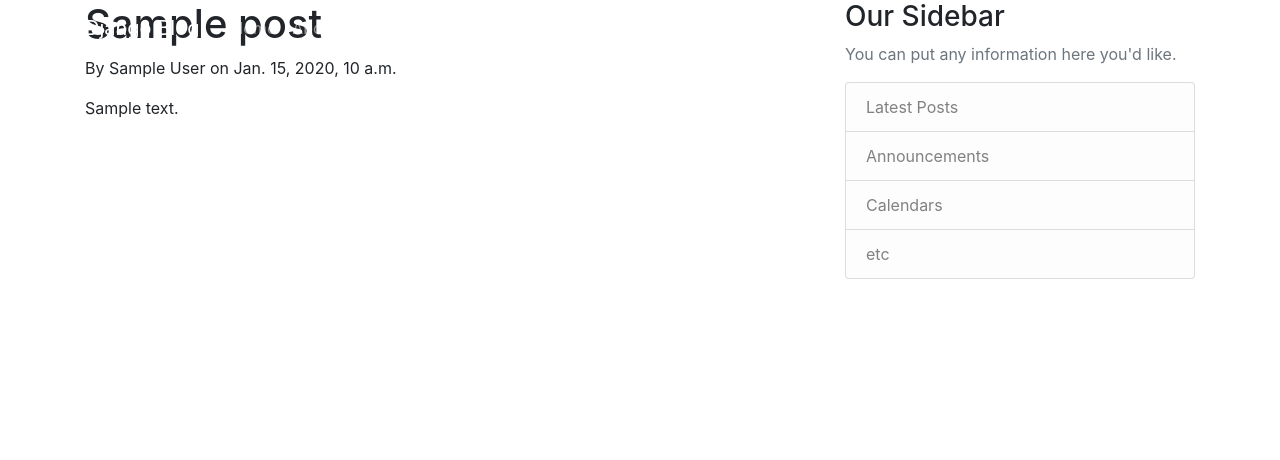
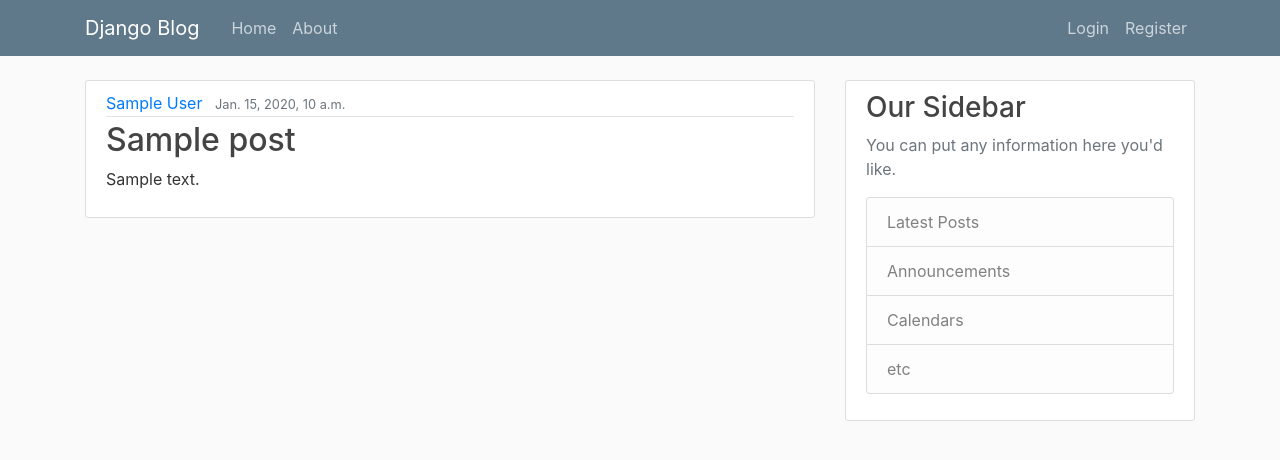
Before and after one commit to MuhweziDeo/django-blog-site, a Django app: template mysite/blog/templates/blog/home.html in a window 1280 px wide. Shown: the top 460 px of the page. Run offline with Django 3.2, Linux system fonts and the light colour scheme; the template is opened without the code that fills it: most values are stand-ins (such as "Sample title", 1, 10 or a date in 2020); some libraries are stand-ins or nearby versions.

Commit message:
create static folder, fix url pattern to blog app

```diff
--- /dev/null
+++ b/mysite/blog/static/blog/main.css
@@ -0,0 +1,84 @@
+body {
+  background: #fafafa;
+  color: #333333;
+  margin-top: 5rem;
+}
+
+h1, h2, h3, h4, h5, h6 {
+  color: #444444;
+}
+
+ul {
+  margin: 0;
+}
+
+.bg-steel {
+  background-color: #5f788a;
+}
+
+.site-header .navbar-nav .nav-link {
+  color: #cbd5db;
+}
+
+.site-header .navbar-nav .nav-link:hover {
+  color: #ffffff;
+}
+
+.site-header .navbar-nav .nav-link.active {
+  font-weight: 500;
+}
+
+.content-section {
+  background: #ffffff;
+  padding: 10px 20px;
+  border: 1px solid #dddddd;
+  border-radius: 3px;
+  margin-bottom: 20px;
+}
+
+.article-title {
+  color: #444444;
+}
+
+a.article-title:hover {
+  color: #428bca;
+  text-decoration: none;
+}
+
+.article-content {
+  white-space: pre-line;
+}
+
+.article-img {
+  height: 65px;
+  width: 65px;
+  margin-right: 16px;
+}
+
+.article-metadata {
+  padding-bottom: 1px;
+  margin-bottom: 4px;
+  border-bottom: 1px solid #e3e3e3
+}
+
+.article-metadata a:hover {
+  color: #333;
+  text-decoration: none;
+}
+
+.article-svg {
+  width: 25px;
+  height: 25px;
+  vertical-align: middle;
+}
+
+.account-img {
+  height: 125px;
+  width: 125px;
+  margin-right: 20px;
+  margin-bottom: 16px;
+}
+
+.account-heading {
+  font-size: 2.5rem;
+}
--- a/mysite/blog/templates/blog/base.html
+++ b/mysite/blog/templates/blog/base.html
@@ -1,3 +1,4 @@
+{% load static %}
 <!DOCTYPE html>
 <html lang="en">
     <head>
@@ -7,6 +8,8 @@
             <meta name="viewport" content="width=device-width, initial-scale=1, shrink-to-fit=no">
             <!-- Bootstrap CSS -->
             <link rel="stylesheet" href="https://stackpath.bootstrapcdn.com/bootstrap/4.1.2/css/bootstrap.min.css" integrity="sha384-Smlep5jCw/wG7hdkwQ/Z5nLIefveQRIY9nfy6xoR1uRYBtpZgI6339F5dgvm/e9B" crossorigin ="anonymous">
+            <link rel="stylesheet" type="text/css" href="{% static 'blog/main.css'%}">
+
             {% if title%}
                 <title>{{title}}</title>
                 {%else%}
--- a/mysite/blog/templates/blog/home.html
+++ b/mysite/blog/templates/blog/home.html
@@ -1,8 +1,15 @@
 {%extends "blog/base.html" %}
 {%block content%}
 {% for post in posts%}
-    <h1>{{ post.title}}</h1>
-    <p>By {{post.author}} on {{post.date_posted}}</p>
-    <p>{{post.content}}</p>
+   <article class="media content-section">
+  <div class="media-body">
+    <div class="article-metadata">
+      <a class="mr-2" href="#">{{ post.author }}</a>
+      <small class="text-muted">{{ post.date_posted }}</small>
+    </div>
+    <h2><a class="article-title" href="#">{{ post.title }}</a></h2>
+    <p class="article-content">{{ post.content }}</p>
+  </div>
+</article>
 {% endfor%}
 {%endblock content %}
--- a/mysite/mysite/urls.py
+++ b/mysite/mysite/urls.py
@@ -18,5 +18,5 @@ from django.urls import path, include
 
 urlpatterns = [
     path('admin/', admin.site.urls),
-    path('blog/', include('blog.urls')),
+    path('', include('blog.urls')),
 ]
```
